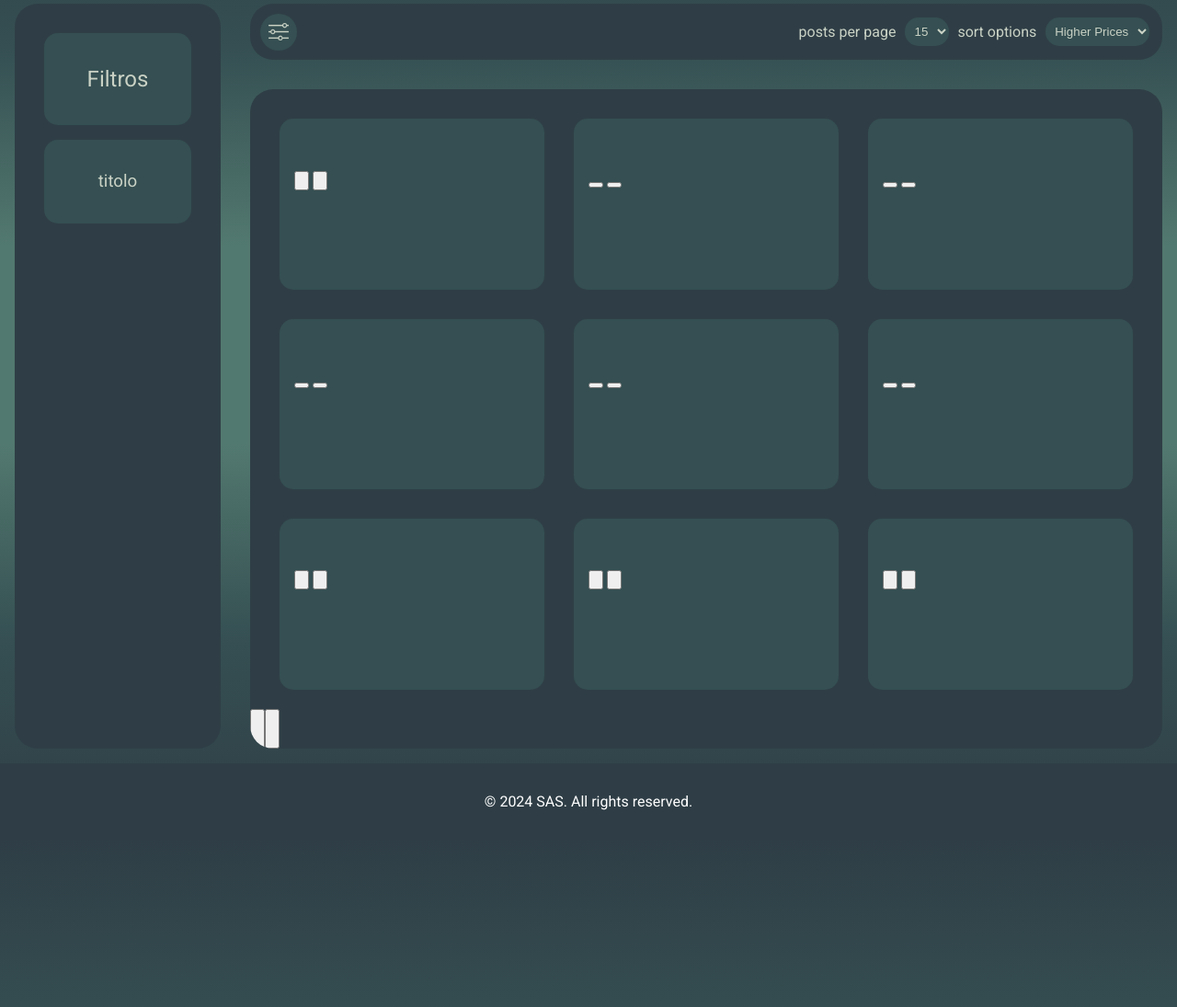
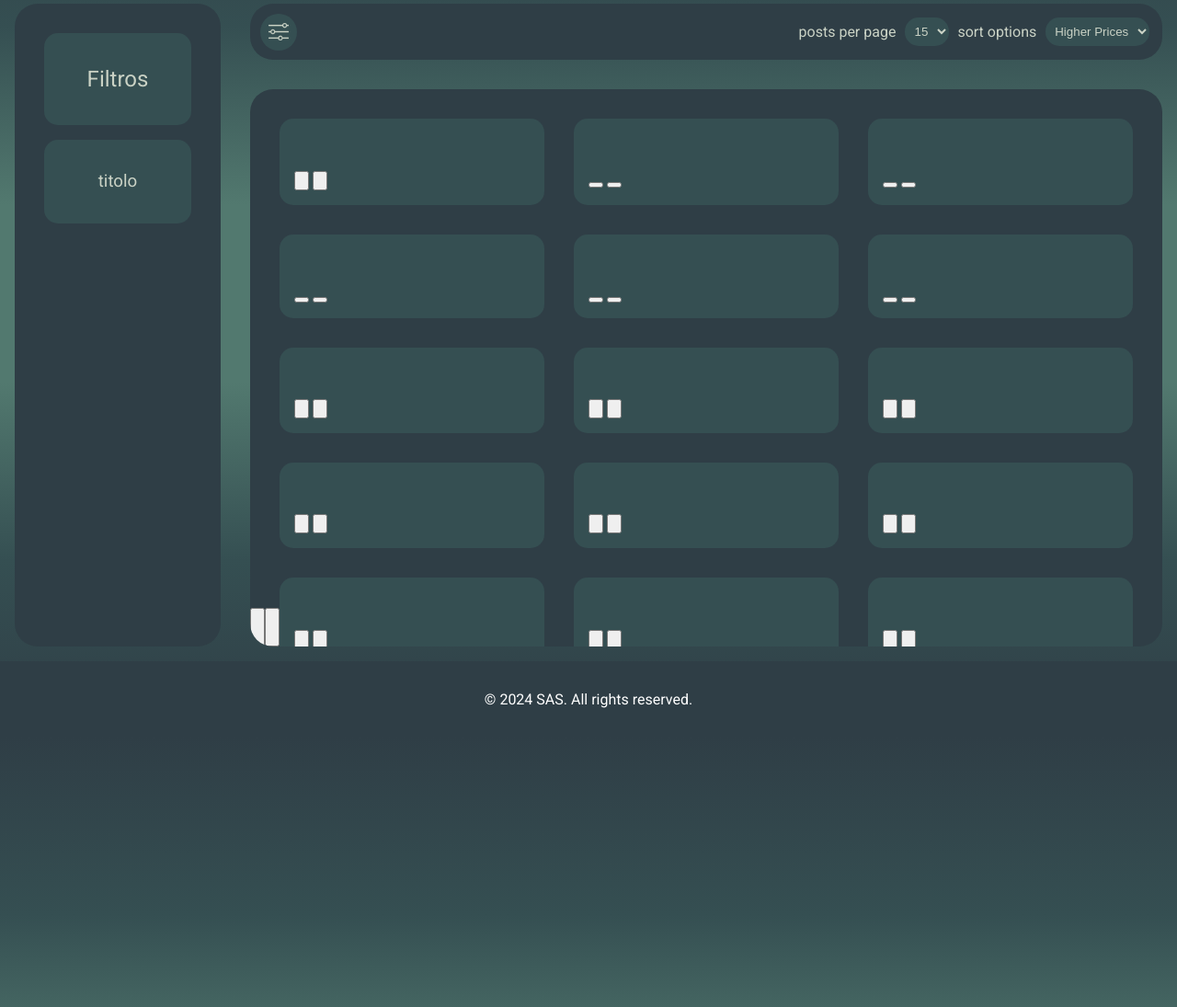
Before and after one commit to FEUP-LTW-2024/ltw-project-2024-ltw06g03, a PHP site: page /posts_page.php in a window 1280 px wide. Shown: the part 163-1258 px from the top of the page at 92% size. Run offline with PHP 8.4, Linux system fonts and the light colour scheme; some web fonts are replaced.

Commit message:
update post page

```diff
--- a/posts_page.php
+++ b/posts_page.php
@@ -3,7 +3,7 @@ include_once ("database/connect.php");
 include_once ("templates/head.php");
 include_once ("templates/header.php");
 include_once ("templates/footer.php");
-output_head("Smooth As Silk");
+output_head("Smooth As Silk","scripts/post-page-script.js");
 ?>
 
 <body id="post-page">
@@ -100,6 +100,91 @@ output_head("Smooth As Silk");
             <h4></h4>
             <button><img src="" alt=""></button>
             <button><img src="" alt=""></button>
+        </article><article class="iner-box-format">
+            <img src="" alt="">
+            <h4></h4>
+            <button><img src="" alt=""></button>
+            <button><img src="" alt=""></button>
+        </article>
+        <article class="iner-box-format">
+            <img src="" alt="">
+            <h4></h4>
+            <button><img src="" alt=""></button>
+            <button><img src="" alt=""></button>
+        </article>
+        <article class="iner-box-format">
+            <img src="" alt="">
+            <h4></h4>
+            <button><img src="" alt=""></button>
+            <button><img src="" alt=""></button>
+        </article><article class="iner-box-format">
+            <img src="" alt="">
+            <h4></h4>
+            <button><img src="" alt=""></button>
+            <button><img src="" alt=""></button>
+        </article>
+        <article class="iner-box-format">
+            <img src="" alt="">
+            <h4></h4>
+            <button><img src="" alt=""></button>
+            <button><img src="" alt=""></button>
+        </article>
+        <article class="iner-box-format">
+            <img src="" alt="">
+            <h4></h4>
+            <button><img src="" alt=""></button>
+            <button><img src="" alt=""></button>
+        </article><article class="iner-box-format">
+            <img src="" alt="">
+            <h4></h4>
+            <button><img src="" alt=""></button>
+            <button><img src="" alt=""></button>
+        </article>
+        <article class="iner-box-format">
+            <img src="" alt="">
+            <h4></h4>
+            <button><img src="" alt=""></button>
+            <button><img src="" alt=""></button>
+        </article>
+        <article class="iner-box-format">
+            <img src="" alt="">
+            <h4></h4>
+            <button><img src="" alt=""></button>
+            <button><img src="" alt=""></button>
+        </article><article class="iner-box-format">
+            <img src="" alt="">
+            <h4></h4>
+            <button><img src="" alt=""></button>
+            <button><img src="" alt=""></button>
+        </article>
+        <article class="iner-box-format">
+            <img src="" alt="">
+            <h4></h4>
+            <button><img src="" alt=""></button>
+            <button><img src="" alt=""></button>
+        </article>
+        <article class="iner-box-format">
+            <img src="" alt="">
+            <h4></h4>
+            <button><img src="" alt=""></button>
+            <button><img src="" alt=""></button>
+        </article><article class="iner-box-format">
+            <img src="" alt="">
+            <h4></h4>
+            <button><img src="" alt=""></button>
+            <button><img src="" alt=""></button>
+        </article>
+        <article class="iner-box-format">
+            <img src="" alt="">
+            <h4></h4>
+            <button><img src="" alt=""></button>
+            <button><img src="" alt=""></button>
+        </article>
+        <article class="iner-box-format">
+            <img src="" alt="">
+            <h4></h4>
+            <button><img src="" alt=""></button>
+            <button><img src="" alt=""></button>
         </article>
         <div id="page-number">
             <button><img src="" alt=""></button>
--- /dev/null
+++ b/scripts/post-page-script.js
@@ -0,0 +1,19 @@
+document.addEventListener("DOMContentLoaded", function () {
+  const filterButton = document.querySelector("#sort-bar div button");
+  const filtersBar = document.querySelector("#filters");
+  const pageBody = document.querySelector("#post-page");
+  console.log("filterButton", filterButton);
+
+  function toggleFiltersBar() {
+    console.log("toggleFiltersBar");
+    if (filtersBar.style.display === "none") {
+      filtersBar.style.display = "block";
+      pageBody.style.gridTemplateColumns = "0.25fr 1fr";
+    } else {
+      filtersBar.style.display = "none";
+      pageBody.style.gridTemplateColumns = "0fr 1fr";
+    }
+  }
+
+  filterButton.addEventListener("click", toggleFiltersBar);
+});
--- a/style/layout.css
+++ b/style/layout.css
@@ -80,7 +80,7 @@ label {
 #post-page {
     display: grid;
     grid-template-columns: 0.25fr 1fr;
-    grid-template-rows:auto 0.5fr 0.5fr 8fr auto;
+    grid-template-rows:auto 0.5fr 0.5fr 638px auto;
     grid-template-areas:
     "header header"
     "link-tree link-tree"
@@ -105,6 +105,7 @@ label {
 
 #filters {
     grid-area: filter;
+    display: block;
 }
 
 #sort-bar {
@@ -134,6 +135,7 @@ label {
     grid-area: post-section;
     display: grid;
     grid-template-columns: 1fr 1fr 1fr;
+    grid-template-rows: 1fr 1fr;
     position: relative;
 }
 
--- a/style/style.css
+++ b/style/style.css
@@ -223,8 +223,21 @@ input[type="submit"] {
 }
 
 #posts-section {
-    overflow: hidden;
+    overflow-y: scroll;
     padding-bottom: 3em;
+}
+#posts-section::-webkit-scrollbar {
+    width: 10px;
+
+}
+
+#posts-section::-webkit-scrollbar-track {
+    background: transparent;
+}
+
+#posts-section::-webkit-scrollbar-thumb {
+    background: var(--dark_green);
+    border-radius: 5px;
 }
 
 #page-number
--- a/templates/head.php
+++ b/templates/head.php
@@ -1,5 +1,5 @@
 <?php
-    function output_head(string $name, ) { ?>
+    function output_head(string $name,string $scriptName ) { ?>
         <!DOCTYPE html>
         <html lang="en">
         <head>
@@ -9,6 +9,7 @@
             <link href="style/style.css" rel="stylesheet">
             <link href="style/layout.css" rel="stylesheet">
             <link rel="icon" type="image/x-icon" href="assets/favicon.png">
+            <script src="<?=$scriptName?>"></script>
         </head>
     <?php }
 ?>
```
Also changed, not shown: script.js (added).
